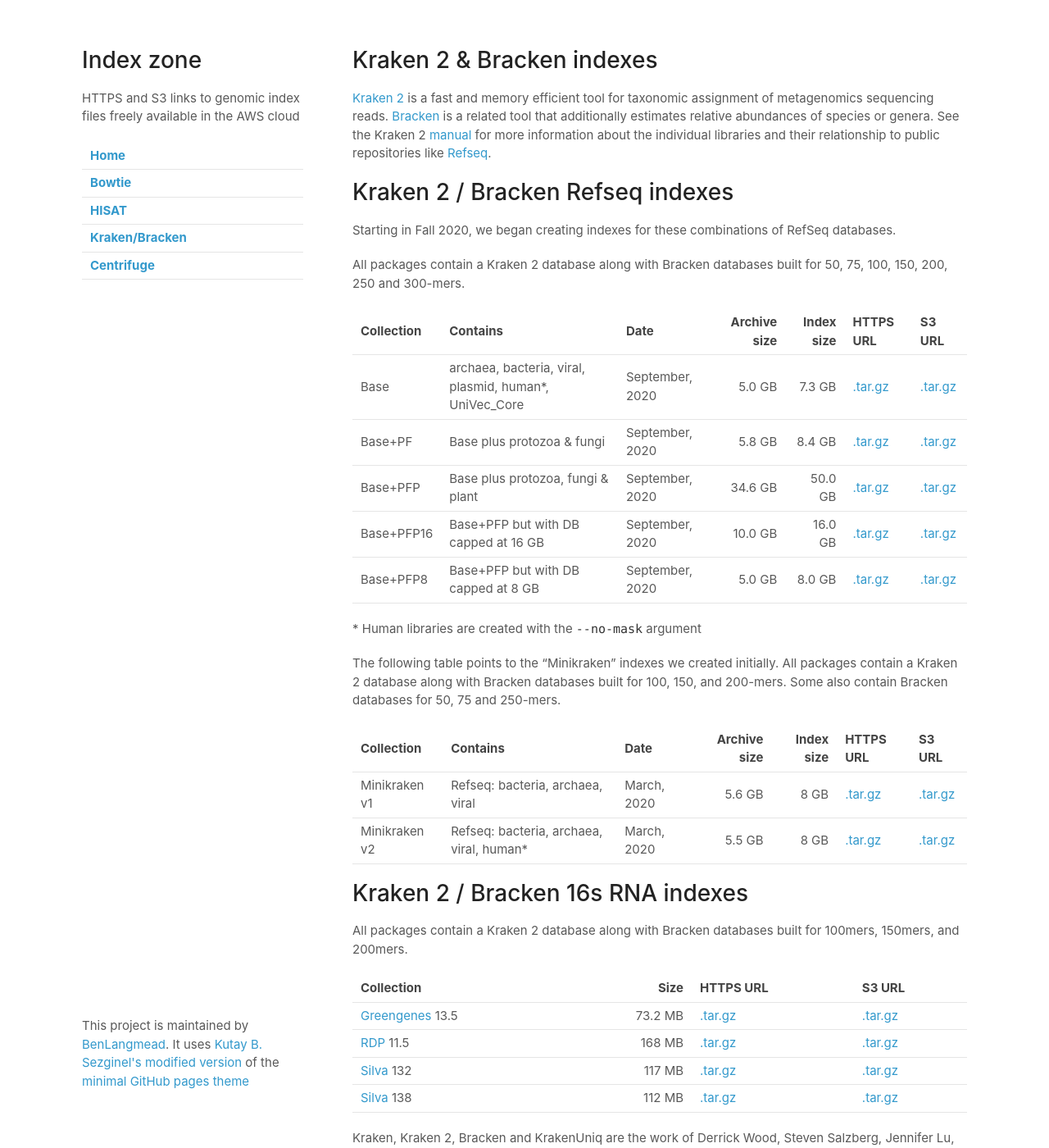
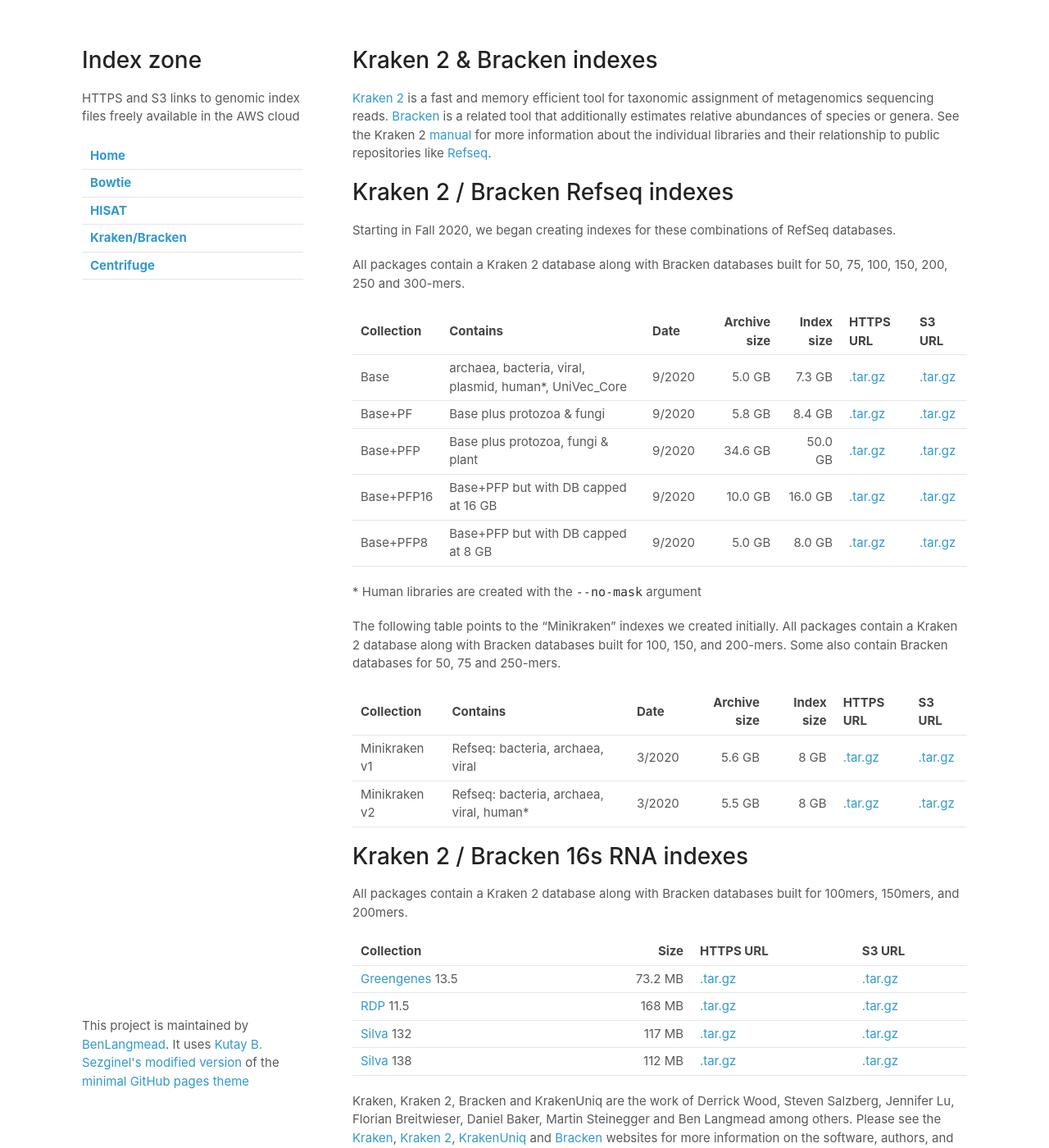
Before and after one commit to BenLangmead/aws-indexes, a Jekyll site: the page built from docs/k2.md, in a window 1280 px wide and 1400 px high. Shown: the whole window at 82% size. Built offline with Jekyll 4.4.1, drawn with Linux system fonts in a browser that asks for light colours; our own code applies the rules of GitHub Pages for plain Markdown files.

Commit message:
more concise date

```diff
--- a/docs/k2.md
+++ b/docs/k2.md
@@ -11,13 +11,13 @@
 
 <div class="datatable-begin"></div>
 
-Collection    |     Contains                                            | Date             | Archive size |      Index size |                      HTTPS URL | S3 URL
-------------- | ------------------------------------------------------- | ---------------- | ------------:| ---------------:| ------------------------------ | ----------------------------
-Base          | archaea, bacteria, viral, plasmid, human*, UniVec_Core  | September, 2020  |       5.0 GB |          7.3 GB | [.tar.gz][k2_base_202009]      | [.tar.gz][k2_base_202009_s3]
-Base+PF       | Base plus protozoa & fungi                              | September, 2020  |       5.8 GB |          8.4 GB | [.tar.gz][k2_pluspf_202009]    | [.tar.gz][k2_pluspf_202009_s3]
-Base+PFP      | Base plus protozoa, fungi & plant                       | September, 2020  |      34.6 GB |         50.0 GB | [.tar.gz][k2_pluspfp_202009]   | [.tar.gz][k2_pluspfp_202009_s3]
-Base+PFP16    | Base+PFP but with DB capped at 16 GB                    | September, 2020  |      10.0 GB |         16.0 GB | [.tar.gz][k2_pluspfp16_202009] | [.tar.gz][k2_pluspfp16_202009_s3]
-Base+PFP8     | Base+PFP but with DB capped at 8 GB                     | September, 2020  |       5.0 GB |          8.0 GB | [.tar.gz][k2_pluspfp8_202009]  | [.tar.gz][k2_pluspfp8_202009_s3]
+Collection    |     Contains                                            | Date    | Archive size |      Index size |                      HTTPS URL | S3 URL
+------------- | ------------------------------------------------------- | ------- | ------------:| ---------------:| ------------------------------ | ----------------------------
+Base          | archaea, bacteria, viral, plasmid, human*, UniVec_Core  | 9/2020  |       5.0 GB |          7.3 GB | [.tar.gz][k2_base_202009]      | [.tar.gz][k2_base_202009_s3]
+Base+PF       | Base plus protozoa & fungi                              | 9/2020  |       5.8 GB |          8.4 GB | [.tar.gz][k2_pluspf_202009]    | [.tar.gz][k2_pluspf_202009_s3]
+Base+PFP      | Base plus protozoa, fungi & plant                       | 9/2020  |      34.6 GB |         50.0 GB | [.tar.gz][k2_pluspfp_202009]   | [.tar.gz][k2_pluspfp_202009_s3]
+Base+PFP16    | Base+PFP but with DB capped at 16 GB                    | 9/2020  |      10.0 GB |         16.0 GB | [.tar.gz][k2_pluspfp16_202009] | [.tar.gz][k2_pluspfp16_202009_s3]
+Base+PFP8     | Base+PFP but with DB capped at 8 GB                     | 9/2020  |       5.0 GB |          8.0 GB | [.tar.gz][k2_pluspfp8_202009]  | [.tar.gz][k2_pluspfp8_202009_s3]
 
 <div class="datatable-end"></div>
 
@@ -40,10 +40,10 @@
 <div class="datatable-begin"></div>
 
 
-Collection    |     Contains                                                   | Date             | Archive size |      Index size |                 HTTPS URL | S3 URL
-------------- | -------------------------------------------------------------- | ---------------- | ------------:| ---------------:| ------------------------- | ----------------------------
-Minikraken v1 | Refseq: bacteria, archaea, viral                               | March, 2020      |       5.6 GB |            8 GB | [.tar.gz][k2_mini_v1]     | [.tar.gz][k2_mini_v1_s3]
-Minikraken v2 | Refseq: bacteria, archaea, viral, human*                       | March, 2020      |       5.5 GB |            8 GB | [.tar.gz][k2_mini_v2]     | [.tar.gz][k2_mini_v2_s3]
+Collection    |     Contains                                                   | Date     | Archive size |      Index size |                 HTTPS URL | S3 URL
+------------- | -------------------------------------------------------------- | -------- | ------------:| ---------------:| ------------------------- | ----------------------------
+Minikraken v1 | Refseq: bacteria, archaea, viral                               | 3/2020   |       5.6 GB |            8 GB | [.tar.gz][k2_mini_v1]     | [.tar.gz][k2_mini_v1_s3]
+Minikraken v2 | Refseq: bacteria, archaea, viral, human*                       | 3/2020   |       5.5 GB |            8 GB | [.tar.gz][k2_mini_v2]     | [.tar.gz][k2_mini_v2_s3]
 
 <div class="datatable-end"></div>
 
```
